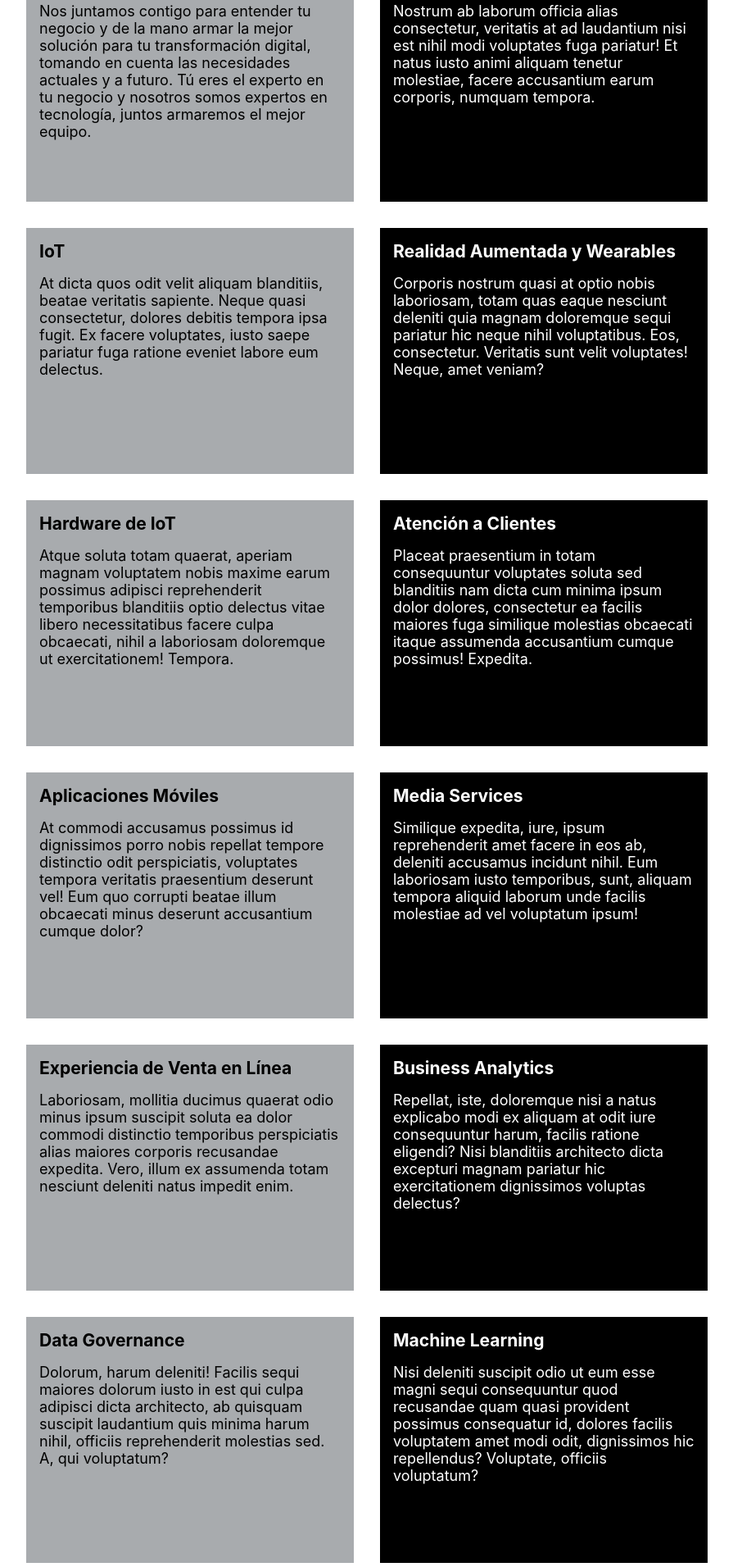
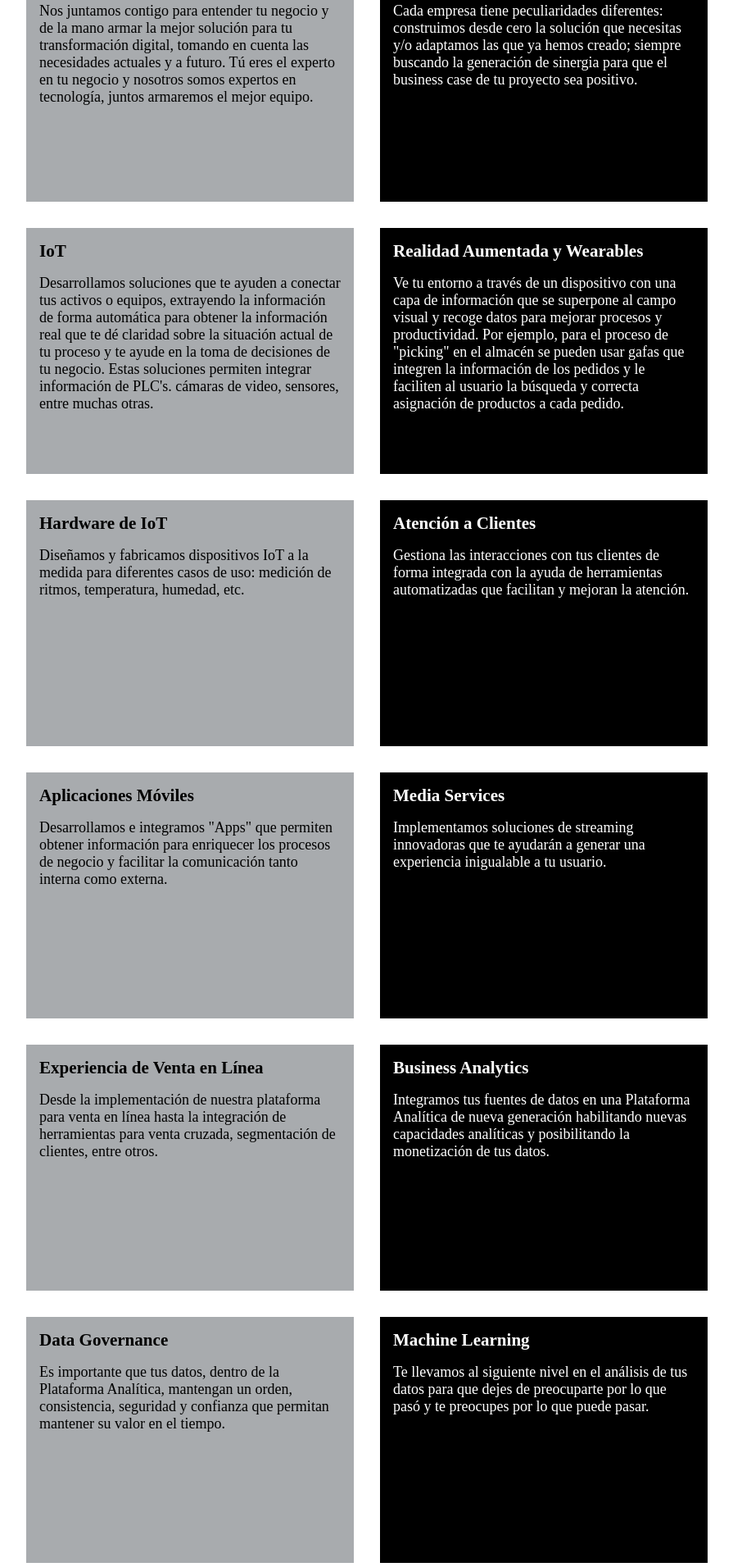
Before and after one commit to Memo56-FB/xaldigital-que-hacemos, a plain HTML site: page index.html in a window 1280 px wide. Shown: the part 125-2036 px from the top of the page at 82% size, without its empty margins (192-1087 px from the left). Drawn offline with Linux system fonts and the light colour scheme.

Commit message:
feat: add description

```diff
--- a/index.html
+++ b/index.html
@@ -28,97 +28,97 @@
         <article class="que-hacemos__card tailor-made-developments">
             <div class="que-hacemos__card__content">
                 <h3 class="que-hacemos__card__title">Tailor-Made Developments</h3>
-                <p class="que-hacemos__card__description">Nostrum ab laborum officia alias consectetur, veritatis at ad laudantium nisi est nihil modi voluptates fuga pariatur! Et natus iusto animi aliquam tenetur molestiae, facere accusantium earum corporis, numquam tempora.</p>
+                <p class="que-hacemos__card__description">Cada empresa tiene peculiaridades diferentes: construimos desde cero la solución que necesitas y/o adaptamos las que ya hemos creado; siempre buscando la generación de sinergia para que el business case de tu proyecto sea positivo.</p>
             </div>
         </article>
         <article class="que-hacemos__card iot-solutions">
             <div class="que-hacemos__card__content">
                 <h3 class="que-hacemos__card__title">IoT</h3>
-                <p class="que-hacemos__card__description">At dicta quos odit velit aliquam blanditiis, beatae veritatis sapiente. Neque quasi consectetur, dolores debitis tempora ipsa fugit. Ex facere voluptates, iusto saepe pariatur fuga ratione eveniet labore eum delectus.</p>
+                <p class="que-hacemos__card__description">Desarrollamos soluciones que te ayuden a conectar tus activos o equipos, extrayendo la información de forma automática para obtener la información real que te dé claridad sobre la situación actual de tu proceso y te ayude en la toma de decisiones de tu negocio. Estas soluciones permiten integrar información de PLC's. cámaras de video, sensores, entre muchas otras.</p>
             </div>
         </article>
         <article class="que-hacemos__card iot-solutions">
             <div class="que-hacemos__card__content">
                 <h3 class="que-hacemos__card__title">Realidad Aumentada y Wearables</h3>
-                <p class="que-hacemos__card__description">Corporis nostrum quasi at optio nobis laboriosam, totam quas eaque nesciunt deleniti quia magnam doloremque sequi pariatur hic neque nihil voluptatibus. Eos, consectetur. Veritatis sunt velit voluptates! Neque, amet veniam?</p>
+                <p class="que-hacemos__card__description">Ve tu entorno a través de un dispositivo con una capa de información que se superpone al campo visual y recoge datos para mejorar procesos y productividad. Por ejemplo, para el proceso de "picking" en el almacén se pueden usar gafas que integren la información de los pedidos y le faciliten al usuario la búsqueda y correcta asignación de productos a cada pedido.</p>
             </div>
         </article>
         <article class="que-hacemos__card iot-solutions">
             <div class="que-hacemos__card__content">
                 <h3 class="que-hacemos__card__title">Hardware de IoT</h3>
-                <p class="que-hacemos__card__description">Atque soluta totam quaerat, aperiam magnam voluptatem nobis maxime earum possimus adipisci reprehenderit temporibus blanditiis optio delectus vitae libero necessitatibus facere culpa obcaecati, nihil a laboriosam doloremque ut exercitationem! Tempora.</p>
+                <p class="que-hacemos__card__description">Diseñamos y fabricamos dispositivos IoT a la medida para diferentes casos de uso: medición de ritmos, temperatura, humedad, etc.</p>
             </div>
         </article>
         <article class="que-hacemos__card customer-experience">
             <div class="que-hacemos__card__content">
                 <h3 class="que-hacemos__card__title">Atención a Clientes</h3>
-                <p class="que-hacemos__card__description">Placeat praesentium in totam consequuntur voluptates soluta sed blanditiis nam dicta cum minima ipsum dolor dolores, consectetur ea facilis maiores fuga similique molestias obcaecati itaque assumenda accusantium cumque possimus! Expedita.</p>
+                <p class="que-hacemos__card__description">Gestiona las interacciones con tus clientes de forma integrada con la ayuda de herramientas automatizadas que facilitan y mejoran la atención.</p>
             </div>
         </article>
         <article class="que-hacemos__card customer-experience">
             <div class="que-hacemos__card__content">
                 <h3 class="que-hacemos__card__title">Aplicaciones Móviles</h3>
-                <p class="que-hacemos__card__description">At commodi accusamus possimus id dignissimos porro nobis repellat tempore distinctio odit perspiciatis, voluptates tempora veritatis praesentium deserunt vel! Eum quo corrupti beatae illum obcaecati minus deserunt accusantium cumque dolor?</p>
+                <p class="que-hacemos__card__description">Desarrollamos e integramos "Apps" que permiten obtener información para enriquecer los procesos de negocio y facilitar la comunicación tanto interna como externa.</p>
             </div>
         </article>
         <article class="que-hacemos__card customer-experience">
             <div class="que-hacemos__card__content">
                 <h3 class="que-hacemos__card__title">Media Services</h3>
-                <p class="que-hacemos__card__description">Similique expedita, iure, ipsum reprehenderit amet facere in eos ab, deleniti accusamus incidunt nihil. Eum laboriosam iusto temporibus, sunt, aliquam tempora aliquid laborum unde facilis molestiae ad vel voluptatum ipsum!</p>
+                <p class="que-hacemos__card__description">Implementamos soluciones de streaming innovadoras que te ayudarán a generar una experiencia inigualable a tu usuario.</p>
             </div>
         </article>
         <article class="que-hacemos__card customer-experience">
             <div class="que-hacemos__card__content">
                 <h3 class="que-hacemos__card__title">Experiencia de Venta en Línea</h3>
-                <p class="que-hacemos__card__description">Laboriosam, mollitia ducimus quaerat odio minus ipsum suscipit soluta ea dolor commodi distinctio temporibus perspiciatis alias maiores corporis recusandae expedita. Vero, illum ex assumenda totam nesciunt deleniti natus impedit enim.</p>
+                <p class="que-hacemos__card__description">Desde la implementación de nuestra plataforma para venta en línea hasta la integración de herramientas para venta cruzada, segmentación de clientes, entre otros.</p>
             </div>
         </article>
         <article class="que-hacemos__card enchanced-data-anlytics">
             <div class="que-hacemos__card__content">
                 <h3 class="que-hacemos__card__title">Business Analytics</h3>
-                <p class="que-hacemos__card__description">Repellat, iste, doloremque nisi a natus explicabo modi ex aliquam at odit iure consequuntur harum, facilis ratione eligendi? Nisi blanditiis architecto dicta excepturi magnam pariatur hic exercitationem dignissimos voluptas delectus?</p>
+                <p class="que-hacemos__card__description">Integramos tus fuentes de datos en una Plataforma Analítica de nueva generación habilitando nuevas capacidades analíticas y posibilitando la monetización de tus datos.</p>
             </div>
         </article>
         <article class="que-hacemos__card enchanced-data-anlytics">
             <div class="que-hacemos__card__content">
                 <h3 class="que-hacemos__card__title">Data Governance</h3>
-                <p class="que-hacemos__card__description">Dolorum, harum deleniti! Facilis sequi maiores dolorum iusto in est qui culpa adipisci dicta architecto, ab quisquam suscipit laudantium quis minima harum nihil, officiis reprehenderit molestias sed. A, qui voluptatum?</p>
+                <p class="que-hacemos__card__description">Es importante que tus datos, dentro de la Plataforma Analítica, mantengan un orden, consistencia, seguridad y confianza que permitan mantener su valor en el tiempo.</p>
             </div>
         </article>
         <article class="que-hacemos__card enchanced-data-anlytics">
             <div class="que-hacemos__card__content">
                 <h3 class="que-hacemos__card__title">Machine Learning</h3>
-                <p class="que-hacemos__card__description">Nisi deleniti suscipit odio ut eum esse magni sequi consequuntur quod recusandae quam quasi provident possimus consequatur id, dolores facilis voluptatem amet modi odit, dignissimos hic repellendus? Voluptate, officiis voluptatum?</p>
+                <p class="que-hacemos__card__description">Te llevamos al siguiente nivel en el análisis de tus datos para que dejes de preocuparte por lo que pasó y te preocupes por lo que puede pasar.</p>
             </div>
         </article>
         <article class="que-hacemos__card enchanced-data-anlytics">
             <div class="que-hacemos__card__content">
                 <h3 class="que-hacemos__card__title">Data Integration</h3>
-                <p class="que-hacemos__card__description">Mollitia quia repellendus dolorem nostrum nulla nesciunt odio fuga consectetur accusantium veniam sequi cum, alias aut, vitae neque nobis provident odit? Dicta ratione ducimus cumque error. Molestiae voluptate aspernatur nisi!</p>
+                <p class="que-hacemos__card__description">Tu ecosistema de datos es heterogéneo; sistemas legados, on-premise, cloud, estructurados, no estructurados, entre otros. Te ayudamos a integrar tu ecosistema a través de tus datos.</p>
             </div>
         </article>
         <article class="que-hacemos__card journey-to-cloud">
             <div class="que-hacemos__card__content">
                 <h3 class="que-hacemos__card__title">Migración a la Nube</h3>
-                <p class="que-hacemos__card__description">Quidem aspernatur voluptatem itaque, deleniti quasi sint sed praesentium, repellat, doloribus illo ex. Architecto eligendi cum culpa, consequuntur ducimus molestias, deleniti dignissimos veniam ut ab amet atque, cumque eveniet accusamus.</p>
+                <p class="que-hacemos__card__description">Desarrollamos estrategias de migración a la medida. Te ayudamos a proteger y asegurar la disponibilidad de la información mientras tú reduces costos. Estamos contigo en todo el proceso y nos respaldan partners como AWS, Google y Microsoft.</p>
             </div>
         </article>
         <article class="que-hacemos__card journey-to-cloud">
             <div class="que-hacemos__card__content">
                 <h3 class="que-hacemos__card__title">Opciones de Comunicación con la Nube a la Medida</h3>
-                <p class="que-hacemos__card__description">Asperiores repellat, qui quae animi, optio cumque voluptatem distinctio enim ea reprehenderit quibusdam, magnam repellendus! Vitae eveniet modi voluptates dolore saepe totam exercitationem nam pariatur explicabo, consequuntur magni quidem deserunt!</p>
+                <p class="que-hacemos__card__description">Armamos el camino más adecuado para que puedas transferir y acceder a tu información en la nube.</p>
             </div>
         </article>
         <article class="que-hacemos__card journey-to-cloud">
             <div class="que-hacemos__card__content">
                 <h3 class="que-hacemos__card__title">Cloud Platform</h3>
-                <p class="que-hacemos__card__description">Autem exercitationem cumque ut qui consequuntur praesentium numquam, molestias aut animi aperiam sint, voluptatibus voluptatum doloremque? Sunt doloremque cum numquam quod quibusdam, aspernatur adipisci asperiores eveniet magni quas vero quaerat?</p>
+                <p class="que-hacemos__card__description">Diseñamos y habilitamos la arquitectura base de tu transformación digital. Tomando en cuenta el ecosistema tecnológico y las necesidades de tu negocio.</p>
             </div>
         </article>
         <article class="que-hacemos__card journey-to-cloud">
             <div class="que-hacemos__card__content">
                 <h3 class="que-hacemos__card__title">Servicios Administrativos</h3>
-                <p class="que-hacemos__card__description">Ipsum dolore, sapiente optio perferendis possimus repellendus soluta iste consequatur ducimus molestias, itaque temporibus ab, totam assumenda quae ut accusantium eaque? Unde placeat quis et adipisci recusandae praesentium eligendi tenetur.</p>
+                <p class="que-hacemos__card__description">Estamos disponibles 24/7 para que te despreocupes de la infraestructura y procesos de tu negocio que corren en la nube.</p>
             </div>
         </article>
     </section>
--- a/style.css
+++ b/style.css
@@ -6,8 +6,6 @@
     box-sizing: border-box;
     margin: 0;
     padding: 0;
-    /* to delete */
-    font-family: -apple-system, BlinkMacSystemFont, 'Segoe UI', Roboto, Oxygen, Ubuntu, Cantarell, 'Open Sans', 'Helvetica Neue', sans-serif;
 }
 .que-hacemos__container-buttons,
 .que-hacemos {
@@ -29,14 +27,14 @@
 }
 .que-hacemos__card {
     flex: 0 1 400px;
-    height: 300px;
+    min-height: 300px;
     margin: 16px;
     overflow: hidden;
 }
 .que-hacemos__card__content {
     font-size: 18px;
     padding: 16px;
-    height: 90%;
+    height: 100%;
     transition: linear .15s transform ;
 }
 .hide-que-hacemos__card__content {
```
